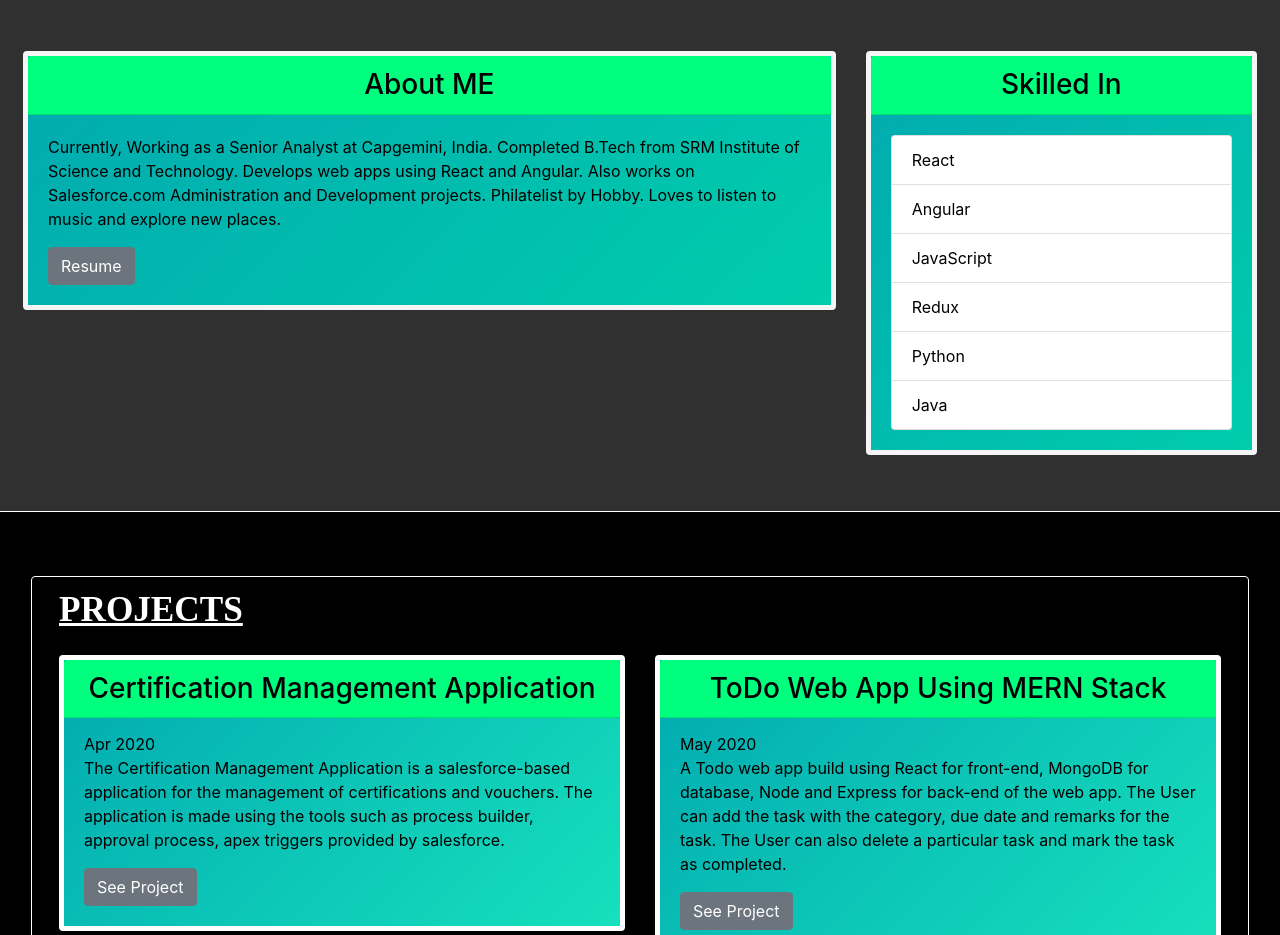
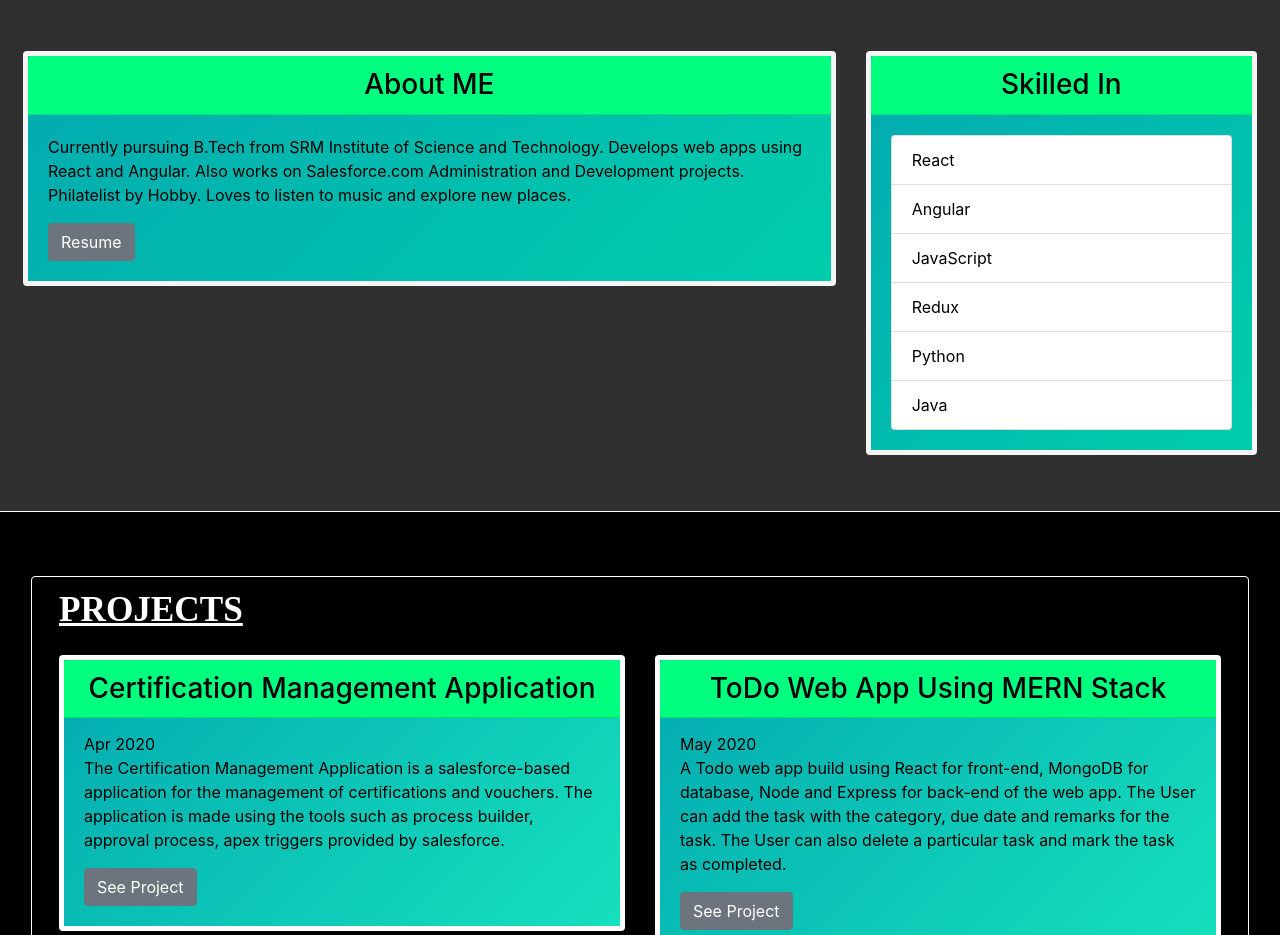
Before and after one commit to mohit2308jain/MyPortfolioWebsite, a React (Create React App) app: page / in a window 1280 px wide. Shown: the part 840-1775 px from the top of the page. Built offline with nearby package versions, Linux system fonts and the light colour scheme.

Commit message:
Update about.js

```diff
--- a/src/shared/about.js
+++ b/src/shared/about.js
@@ -1,7 +1,7 @@
 export const SKILLS = ['React', 'Angular', 'JavaScript', 'Redux', 'Python', 'Java'];
 
-export const ABOUT = `Currently, Working as a Senior Analyst at Capgemini, India.
-    Completed B.Tech from SRM Institute of Science and Technology. Develops web apps using React and Angular.
+export const ABOUT = `Currently pursuing B.Tech from SRM Institute of Science and Technology.
+    Develops web apps using React and Angular.
     Also works on Salesforce.com Administration and Development projects.
     Philatelist by Hobby. Loves to listen to music and explore new places.`;
 
```
